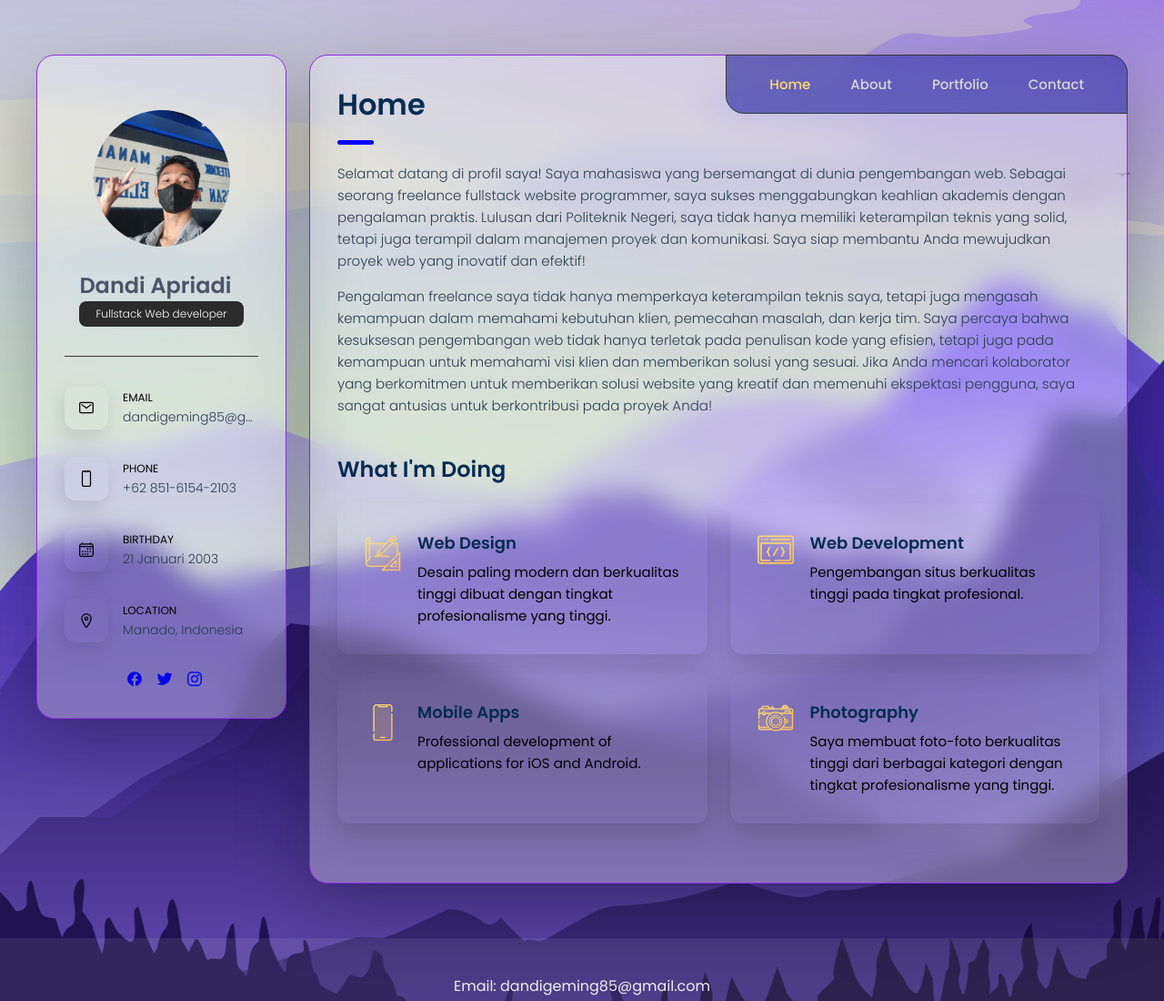
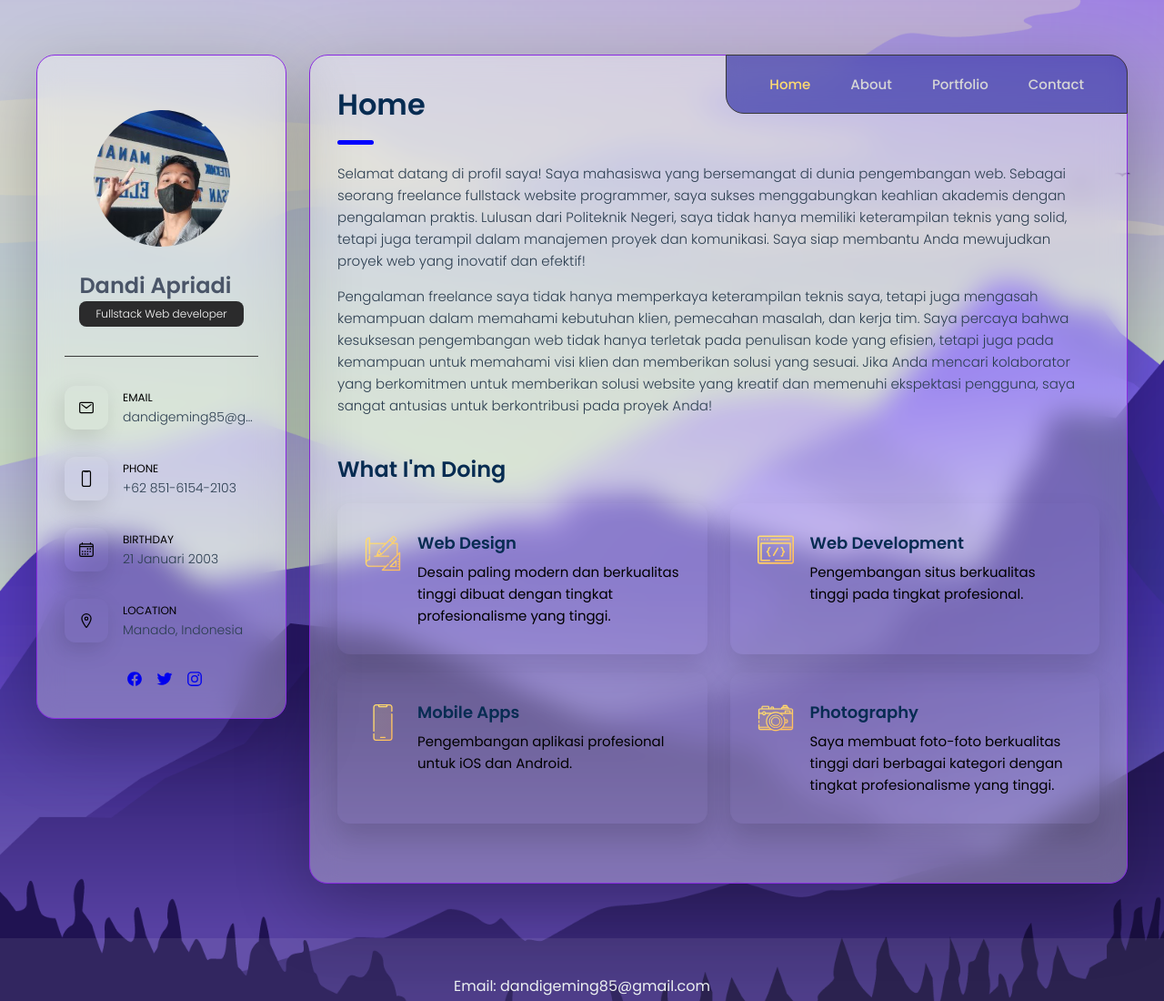
Before and after one commit to dandi-apriadi/porto_lx, a plain HTML site: page index.html in a window 1280 px wide. Shown: the top 1100 px of the page at 91% size. Drawn offline with nearby package versions, Linux system fonts and the light colour scheme.

Commit message:
Update index.html
first commit

```diff
--- a/index.html
+++ b/index.html
@@ -218,7 +218,7 @@
                 <h4 class="h4 service-item-title">Mobile apps</h4>
 
                 <p class="service-item-text">
-                  Professional development of applications for iOS and Android.
+                  Pengembangan aplikasi profesional untuk iOS dan Android.
                 </p>
               </div>
 
```
